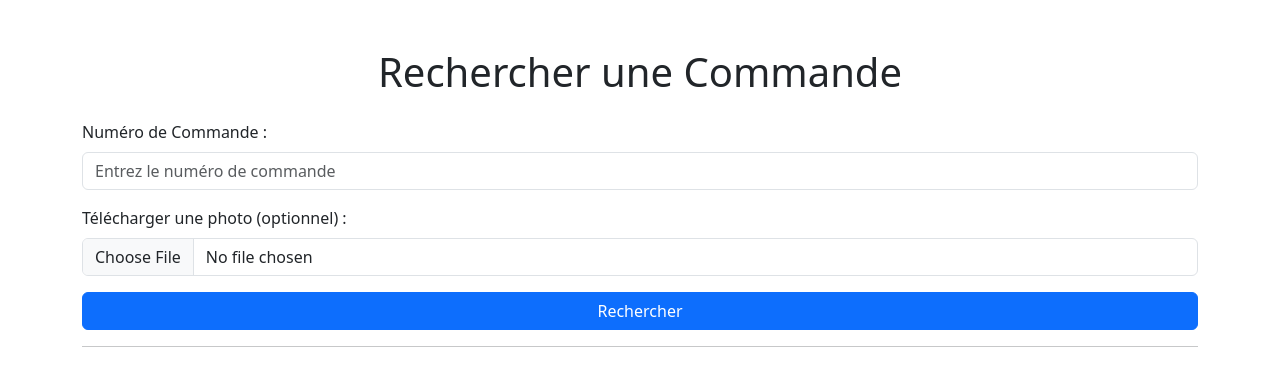
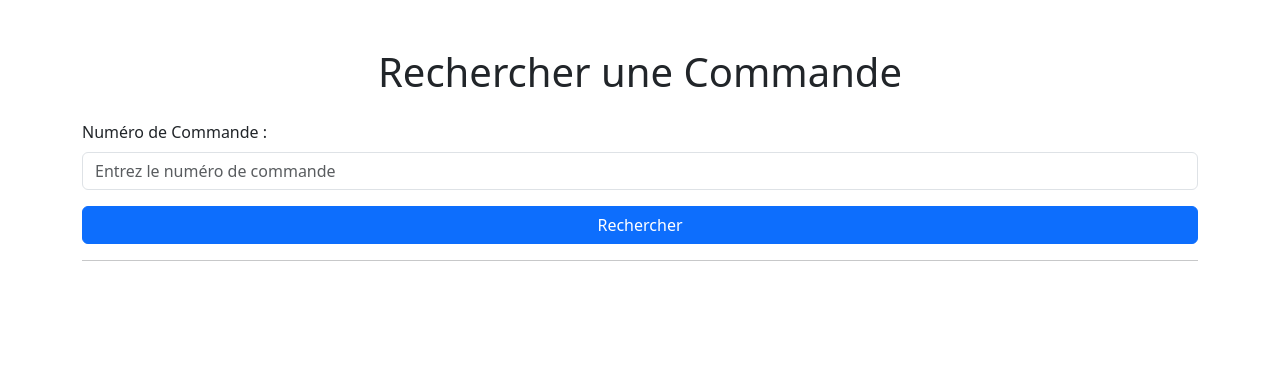
Before and after one commit to Mervo98/PrixDesCommande, a Flask app: page / in a window 1280 px wide. Shown: the top 386 px of the page. Run offline with Flask 3, Linux system fonts and the light colour scheme.

```diff
--- a/templates/index.html
+++ b/templates/index.html
@@ -17,11 +17,7 @@
                 <input type="text" id="numero_commande" name="numero_commande" class="form-control" placeholder="Entrez le numéro de commande" required>
             </div>
 
-            <!-- Champ pour télécharger une photo -->
-            <div class="mb-3">
-                <label for="photo" class="form-label">Télécharger une photo (optionnel) :</label>
-                <input type="file" id="photo" name="photo" class="form-control">
-            </div>
+
 
             <button type="submit" class="btn btn-primary w-100">Rechercher</button>
         </form>
```
Also changed, not shown: .github/workflows/python-app.yml, construction.db, static/uploads/commande2.png (renamed from static/uploads/commande 2.png).
